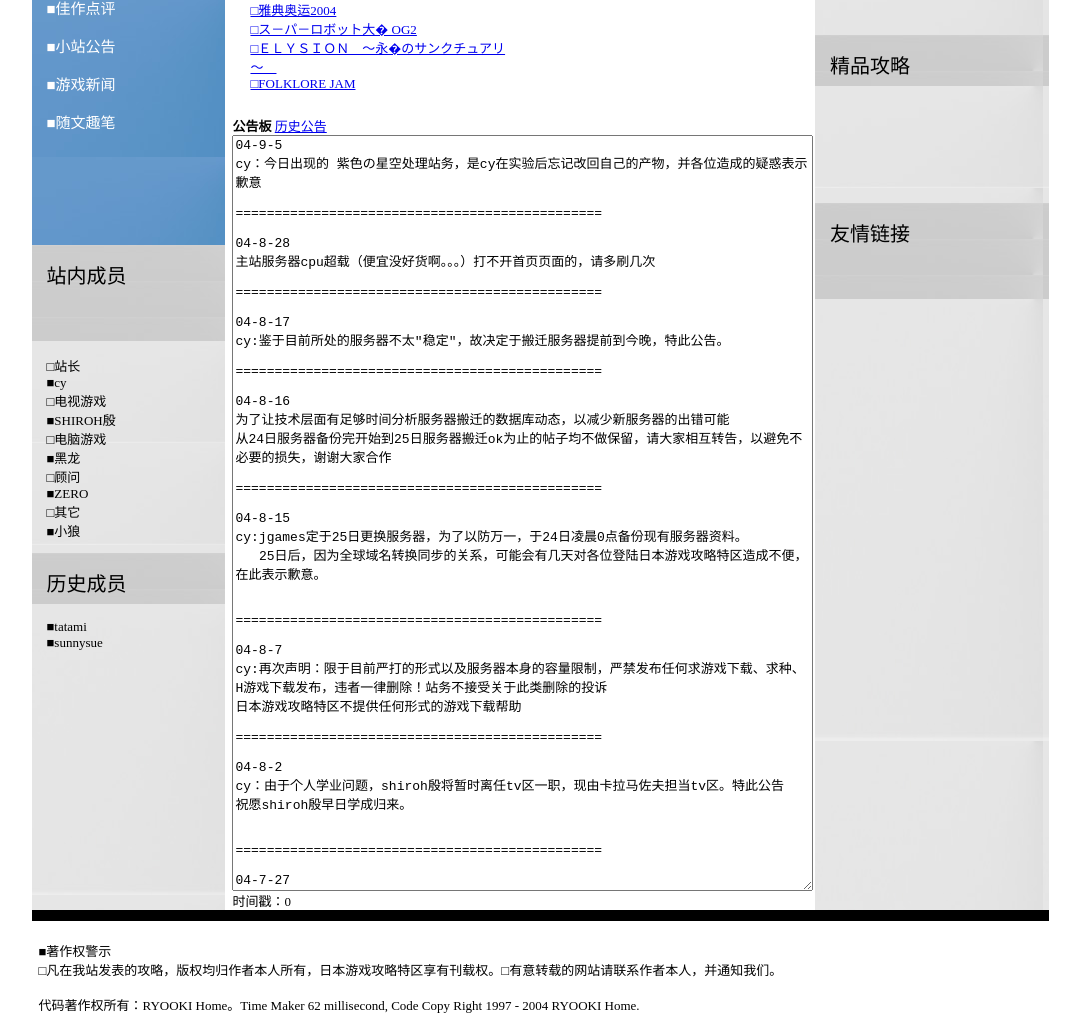
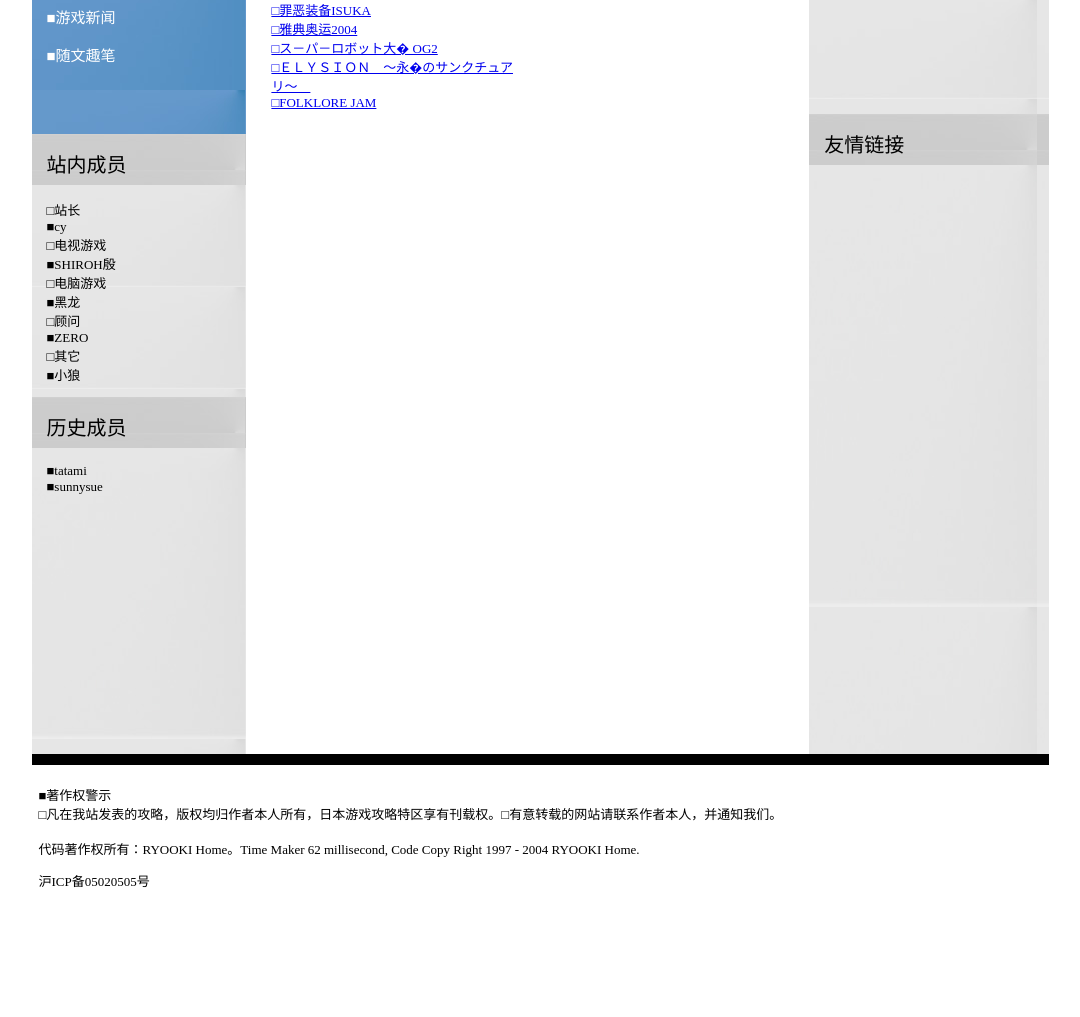
Before and after one commit to jgames/jgames.github.io, a plain HTML site: page index.html in a window 1280 px wide. Shown: the part 545-1562 px from the top of the page, without its empty margins (96-1176 px from the left). Drawn offline with Linux system fonts and the light colour scheme.

Commit message:
del some words

```diff
--- a/index.html
+++ b/index.html
@@ -24,7 +24,7 @@ table td.bigblack2 { padding-left:15px; padding-top:15px; text-align:left; verti
 			<img src="images/fenge.gif" width="1" height="105" ></td>
 	</tr>
 	<tr>
-		<td colspan="3" style="background:url(images/main_20140905_02.jpg)" width="1024">因为种种机缘巧合，我们回到了十多年前的那些夏天，那时我们玩游戏，翻攻略，卡关，受挫，并快乐着...</td>
+		<td colspan="3" style="background:url(images/main_20140905_02.jpg)" width="1024">因为种种机缘巧合，我们回到了几年前的那些夏天，那时我们玩游戏，翻攻略，卡关，受挫，并快乐着...</td>
 		<td>
 			<img src="images/fenge.gif" width="1" height="23" ></td>
 	</tr>
@@ -97,82 +97,7 @@ table td.bigblack2 { padding-left:15px; padding-top:15px; text-align:left; verti
 	      </tbody>
       </table>
       <br />
-      <b>公告板</b>
-    <a href="https://www.jgames.net/web/20040905234400/http://www.jgames.net/Global/Bulletin.asp">历史公告</a><br>
-    <textarea rows="50" cols="70">04-9-5
-cy：今日出现的 紫色の星空处理站务，是cy在实验后忘记改回自己的产物，并各位造成的疑惑表示歉意
-
-===============================================
-
-04-8-28
-主站服务器cpu超载（便宜没好货啊。。。）打不开首页页面的，请多刷几次
-
-===============================================
-
-04-8-17
-cy:鉴于目前所处的服务器不太"稳定"，故决定于搬迁服务器提前到今晚，特此公告。
-
-===============================================
-
-04-8-16
-为了让技术层面有足够时间分析服务器搬迁的数据库动态，以减少新服务器的出错可能
-从24日服务器备份完开始到25日服务器搬迁ok为止的帖子均不做保留，请大家相互转告，以避免不必要的损失，谢谢大家合作
-
-===============================================
-
-04-8-15
-cy:jgames定于25日更换服务器，为了以防万一，于24日凌晨0点备份现有服务器资料。
-   25日后，因为全球域名转换同步的关系，可能会有几天对各位登陆日本游戏攻略特区造成不便，在此表示歉意。
-
-
-===============================================
-
-04-8-7
-cy:再次声明：限于目前严打的形式以及服务器本身的容量限制，严禁发布任何求游戏下载、求种、H游戏下载发布，违者一律删除！站务不接受关于此类删除的投诉
-日本游戏攻略特区不提供任何形式的游戏下载帮助
-
-===============================================
-
-04-8-2
-cy：由于个人学业问题，shiroh殷将暂时离任tv区一职，现由卡拉马佐夫担当tv区。特此公告
-祝愿shiroh殷早日学成归来。
-
-
-===============================================
-
-04-7-27
-cy:凡是已经发信，但是未收到激活信的网友，请到站务相关邮箱中申报，我们将尽快处理。另外再重申一点：请避免使用163，sina的信箱。今后对此类问题不再解答。
-
-
-===============================================
-
-近期网站在严打
-请各位注意发文的主题和内容
-凡是以下涉及以下内容的：
-
-1.一切与政治有关的发布
-2.包含色情的发布
-3.恐怖、恶心以及让一般网友觉得反感的发布
-4.进行人身攻击和引起地域歧视的发布
-5.煽动分裂国家或激发国内民族矛盾的发布
-6.其他触犯《互联网电子公告服务管理规定》的发布
-
-一律砍
-为了网站，请大家自觉遵守
-
-===============================================
-
-04-7-15
-cy:由于tv区shiroh殷考试缘故及tv区不可无负责人的原因，故将分斑竹卡拉马佐夫转入tv区，今后卡拉马佐夫将与shiroh殷一起管理tv区。
-
-
-
-===============================================
-
-
-    </textarea>
-    <br>
-    时间戳：0</td>
+      <br></td>
 		<td style="background:url(images/main_20140905_05.jpg)" width="228" height="36" class="bigblack">攻略搜索引擎</td>
 		<td>
 			<img src="images/fenge.gif" width="1" height="36" ></td>
```
